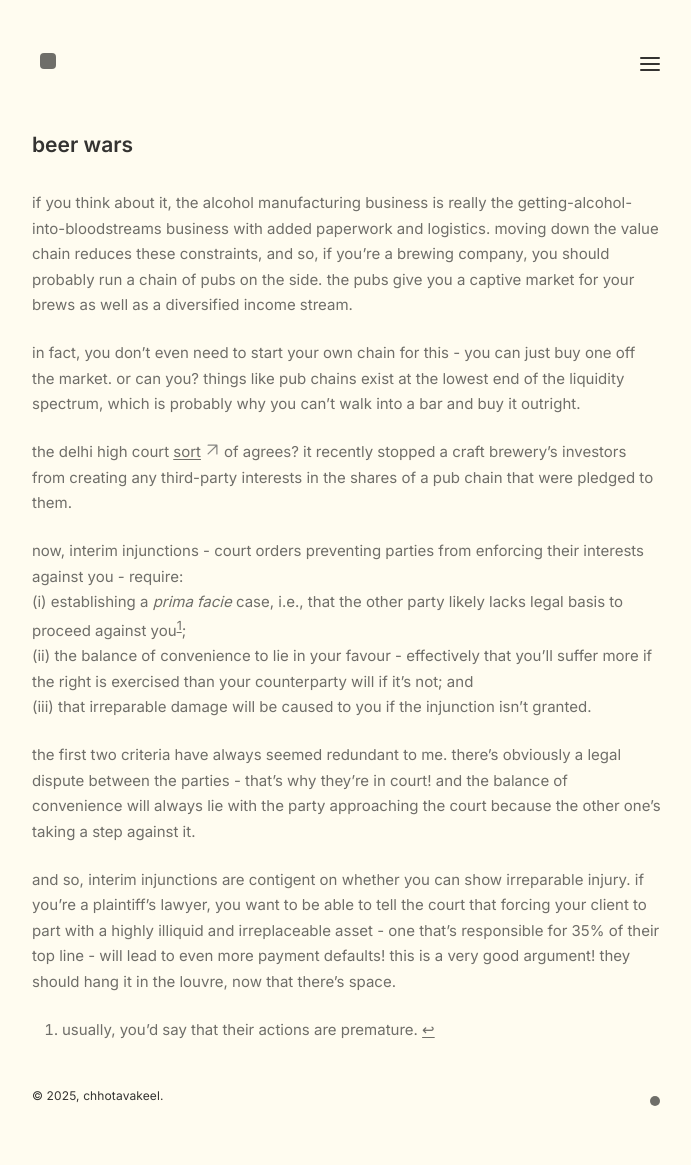
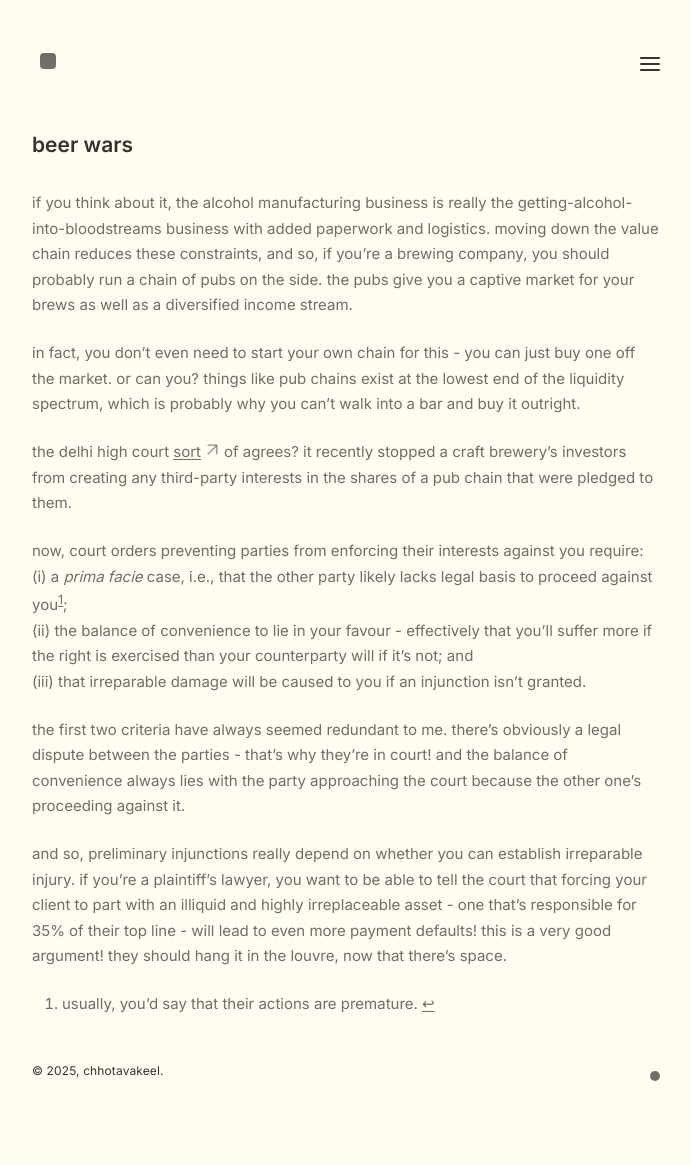
Before and after one commit to chhotavakeel/updatedsite, a Jekyll site: the page built from _notes/Public/beer-wars.md, in a window 1280 px wide. Shown: the whole page, without its empty margins (293-984 px from the left). Built offline with Jekyll 4.4.1, drawn with Linux system fonts in a browser that asks for light colours; after the commit the page ends 1140 px from its top, so only the background shows below that.

Commit message:
Update beer-wars.md

```diff
--- a/_notes/Public/beer-wars.md
+++ b/_notes/Public/beer-wars.md
@@ -14,13 +14,13 @@ in fact, you don't even need to start your own chain for this - you can just buy
 
 the delhi high court [sort](https://delhihighcourt.nic.in/app/showlogo/1761044929_ca132dea8300eafe_jis_4432025.pdf/2025) of agrees? it recently stopped a craft brewery's investors from creating any third-party interests in the shares of a pub chain that were pledged to them.
 
-now, interim injunctions - court orders preventing parties from enforcing their interests against you - require: <br>
-(i) establishing a *prima facie* case, i.e., that the other party likely lacks legal basis to proceed against you[^1]; <br>
+now, court orders preventing parties from enforcing their interests against you require: <br>
+(i) a *prima facie* case, i.e., that the other party likely lacks legal basis to proceed against you[^1]; <br>
 (ii) the balance of convenience to lie in your favour - effectively that you'll suffer more if the right is exercised than your counterparty will if it's not; and <br>
-(iii) that irreparable damage will be caused to you if the injunction isn't granted.
+(iii) that irreparable damage will be caused to you if an injunction isn't granted.
 
-the first two criteria have always seemed redundant to me. there's obviously a legal dispute between the parties - that's why they're in court! and the balance of convenience will always lie with the party approaching the court because the other one's taking a step against it.
+the first two criteria have always seemed redundant to me. there's obviously a legal dispute between the parties - that's why they're in court! and the balance of convenience always lies with the party approaching the court because the other one's proceeding against it.
 
-and so, interim injunctions are contigent on whether you can show irreparable injury. if you're a plaintiff's lawyer, you want to be able to tell the court that forcing your client to part with a highly illiquid and irreplaceable asset - one that's responsible for 35% of their top line - will lead to even more payment defaults! this is a very good argument! they should hang it in the louvre, now that there's space.
+and so, preliminary injunctions really depend on whether you can establish irreparable injury. if you're a plaintiff's lawyer, you want to be able to tell the court that forcing your client to part with an illiquid and highly irreplaceable asset - one that's responsible for 35% of their top line - will lead to even more payment defaults! this is a very good argument! they should hang it in the louvre, now that there's space.
 
 [^1]: usually, you'd say that their actions are premature.
```
